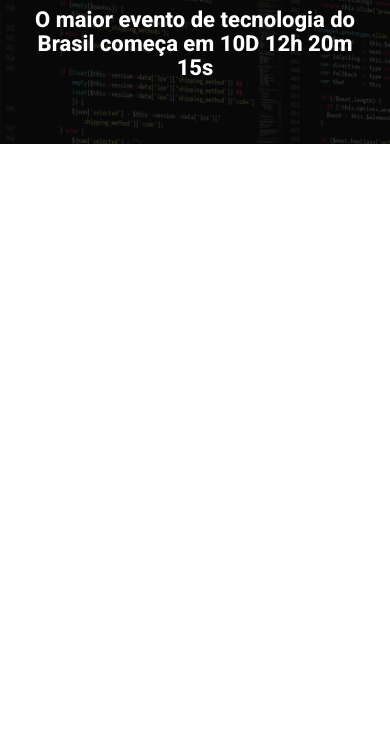
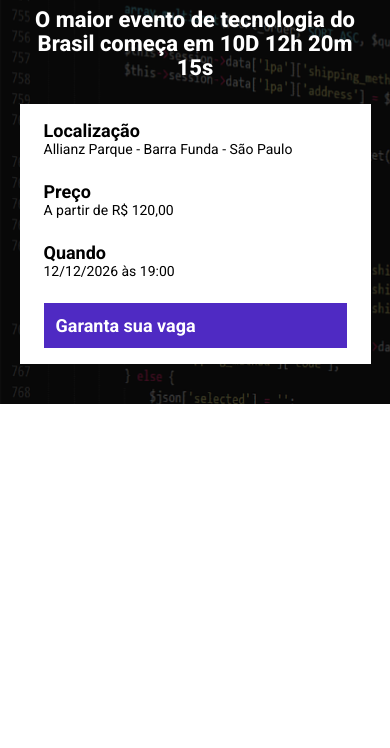
Before and after one commit to princeripper/ebac_tech_talks, a website built with Parcel: page src/index.html in a window 390 px wide. Shown: the part 96-844 px from the top of the page. Built offline with nearby package versions, Linux system fonts and the light colour scheme.

Commit message:
criando buttons e infos

```diff
--- a/src/index.html
+++ b/src/index.html
@@ -17,6 +17,25 @@
             <p class="hero__text">
                 O maior evento de tecnologia do Brasil começa em 10D 12h 20m 15s
             </p>
+            <div class="infos-bar">
+                <ul class="infos-bar__infos">
+                    <li class="infos-bar__infos__item">
+                        <b>Localização</b>
+                        Allianz Parque - Barra Funda - São Paulo
+                    </li>
+                    <li class="infos-bar__infos__item">
+                        <b>Preço</b>
+                        A partir de R$ 120,00
+                    </li>
+                    <li class="infos-bar__infos__item">
+                        <b>Quando</b>
+                        12/12/2026 às 19:00
+                    </li>
+                </ul>
+                <a href="#" class="button button--primary">
+                    Garanta sua vaga
+                </a>
+            </div>
         </div>
     </header>
     <script type="module" src="./scripts/main.js"></script>
--- /dev/null
+++ b/src/styles/components/_buttons.scss
@@ -0,0 +1,23 @@
+.button {
+    padding: 12px;
+    font-size: 18px;
+    font-weight: bold;
+    text-decoration: none;
+    text-align: center;
+    white-space: nowrap;
+
+    &--primary {
+        color: #fff;
+        background-color: #4F2AC3;
+    }
+
+    @media (max-width: 640px) {
+        display: block;
+        width: 100%;
+    }
+
+    @media (max-width: 1024px) {
+        display: flex;
+        align-items: center;
+    }
+}
--- /dev/null
+++ b/src/styles/components/_infos_bar.scss
@@ -0,0 +1,41 @@
+.infos-bar {
+    padding: 16px 24px;
+    background-color: #fff;
+    display: flex;
+    justify-content: space-between;
+
+    &__infos {
+        display: flex;
+        gap: 40px;
+
+        &__item {
+            font-size: 14px;
+            color: #000;
+
+            b {
+                color: #000;
+                font-size: 18px;
+                display: block;
+            }
+        }
+    }
+
+    @media (max-width: 640px) {
+        display: block;
+
+        &__infos {
+            display: block;
+
+            &__item {
+                margin-bottom: 24px;
+
+            }
+        }
+    }
+
+    @media (max-width: 1024px) {
+        &__infos {
+            gap: 16px;
+        }
+    }
+}
--- a/src/styles/main.scss
+++ b/src/styles/main.scss
@@ -1,4 +1,6 @@
 @use 'hero';
+@use 'components/infos_bar';
+@use 'components/buttons';
 
 * {
     margin: 0;
@@ -6,6 +8,7 @@
     box-sizing: border-box;
     font-family: Roboto, sans-serif;
     color: #fff;
+    list-style: none;
 }
 
 .container {
```
